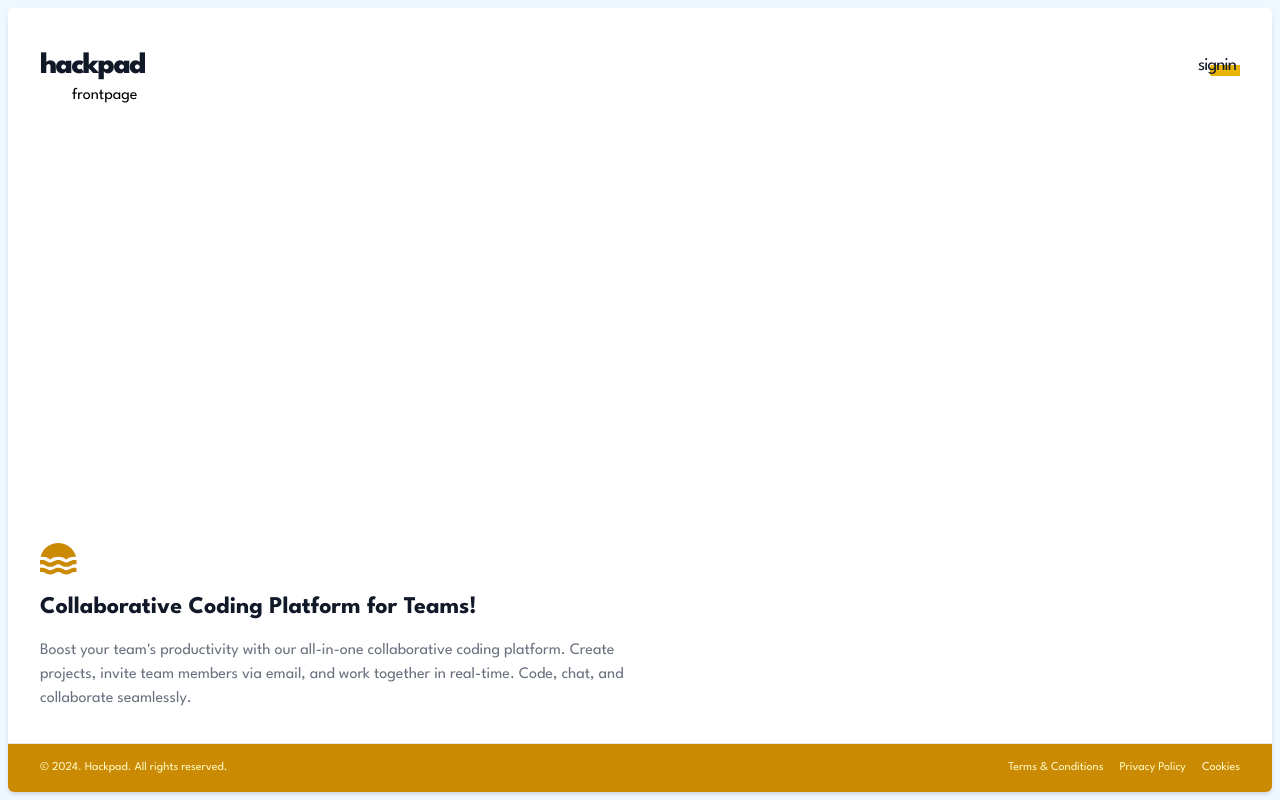
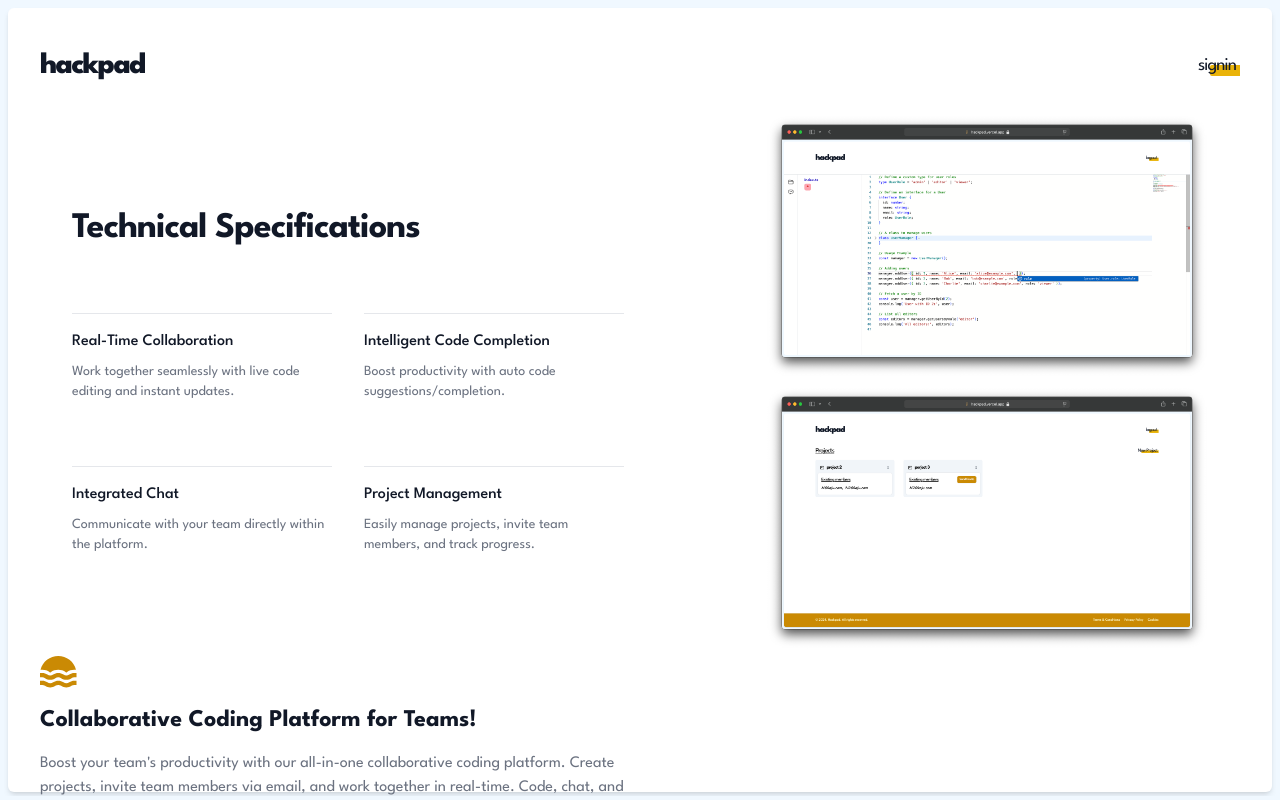
Before and after one commit to oyetanishq/hackpad, a React (Vite) app in the folder frontend/: page / in a window 1280 px wide. Built offline with nearby package versions, Linux system fonts and the light colour scheme.

Commit message:
front pgae

```diff
--- a/frontend/src/components/dashboard/index.tsx
+++ b/frontend/src/components/dashboard/index.tsx
@@ -130,7 +130,7 @@ export default function Dashboard() {
 	}, []);
 
 	return (
-		<div>
+		<div className="h-full">
 			<CreateNewProjectDialog projectDialogOpen={projectDialogOpen} setProjectDialogOpen={setProjectDialogOpen} />
 
 			<div className="w-full flex justify-between items-center py-4 mt-6">
--- a/frontend/src/components/frontpage.tsx
+++ b/frontend/src/components/frontpage.tsx
@@ -1,7 +1,31 @@
+const features = [
+	{ name: "Real-Time Collaboration", description: "Work together seamlessly with live code editing and instant updates." },
+	{ name: "Intelligent Code Completion", description: "Boost productivity with auto code suggestions/completion." },
+	{ name: "Integrated Chat", description: "Communicate with your team directly within the platform." },
+	{ name: "Project Management", description: "Easily manage projects, invite team members, and track progress." },
+];
+
 export default function FrontPage() {
 	return (
-		<div className="px-6 mx-auto max-w-2xl pb-16 sm:pb-24 lg:max-w-7xl lg:px-8">
-			<p>frontpage</p>
+		<div className="h-full flex justify-center items-center mt-5">
+			<div className="mx-auto grid max-w-2xl grid-cols-1 items-center gap-x-8 gap-y-16 px-4 sm:px-6 lg:max-w-7xl lg:grid-cols-2 lg:px-8">
+				<div>
+					<h2 className="text-3xl font-bold tracking-tight text-gray-900 sm:text-4xl">Technical Specifications</h2>
+
+					<dl className="mt-3 sm:mt-16 grid grid-cols-1 gap-x-6 gap-y-6 sm:grid-cols-2 sm:gap-y-16 lg:gap-x-8">
+						{features.map((feature) => (
+							<div key={feature.name} className="border-t border-gray-200 pt-4">
+								<dt className="font-medium text-gray-900">{feature.name}</dt>
+								<dd className="mt-2 text-sm text-gray-500">{feature.description}</dd>
+							</div>
+						))}
+					</dl>
+				</div>
+				<div className="flex flex-col justify-center items-center lg:items-end gap-2">
+					<img alt="project dashboard" src="/example/codeeditor.png" className="w-80 sm:w-4/5" />
+					<img alt="code editor" src="/example/dashboard.png" className="w-80 sm:w-4/5" />
+				</div>
+			</div>
 		</div>
 	);
 }
--- a/frontend/src/global.css
+++ b/frontend/src/global.css
@@ -19,6 +19,7 @@ body {
 	padding: 4px !important;
 	background-color: aliceblue;
 
+    min-height: 100%;
     height: 100%;
 
 	/* fonts */
--- a/frontend/src/pages/home.tsx
+++ b/frontend/src/pages/home.tsx
@@ -5,5 +5,5 @@ import { useState } from "react";
 export default function Home() {
 	const [signedIn] = useState(() => (localStorage.getItem("token") ? 1 : 0));
 
-	return <div className="px-6 mx-auto max-w-2xl pb-16 sm:pb-24 lg:max-w-7xl lg:px-8">{signedIn ? <Dashboard /> : <FrontPage />}</div>;
+	return <div className="px-6 mx-auto max-w-2xl lg:max-w-7xl lg:px-8 h-full">{signedIn ? <Dashboard /> : <FrontPage />}</div>;
 }
```
Also changed, not shown: frontend/public/example/codeeditor.png (added), frontend/public/example/dashboard.png (added).
